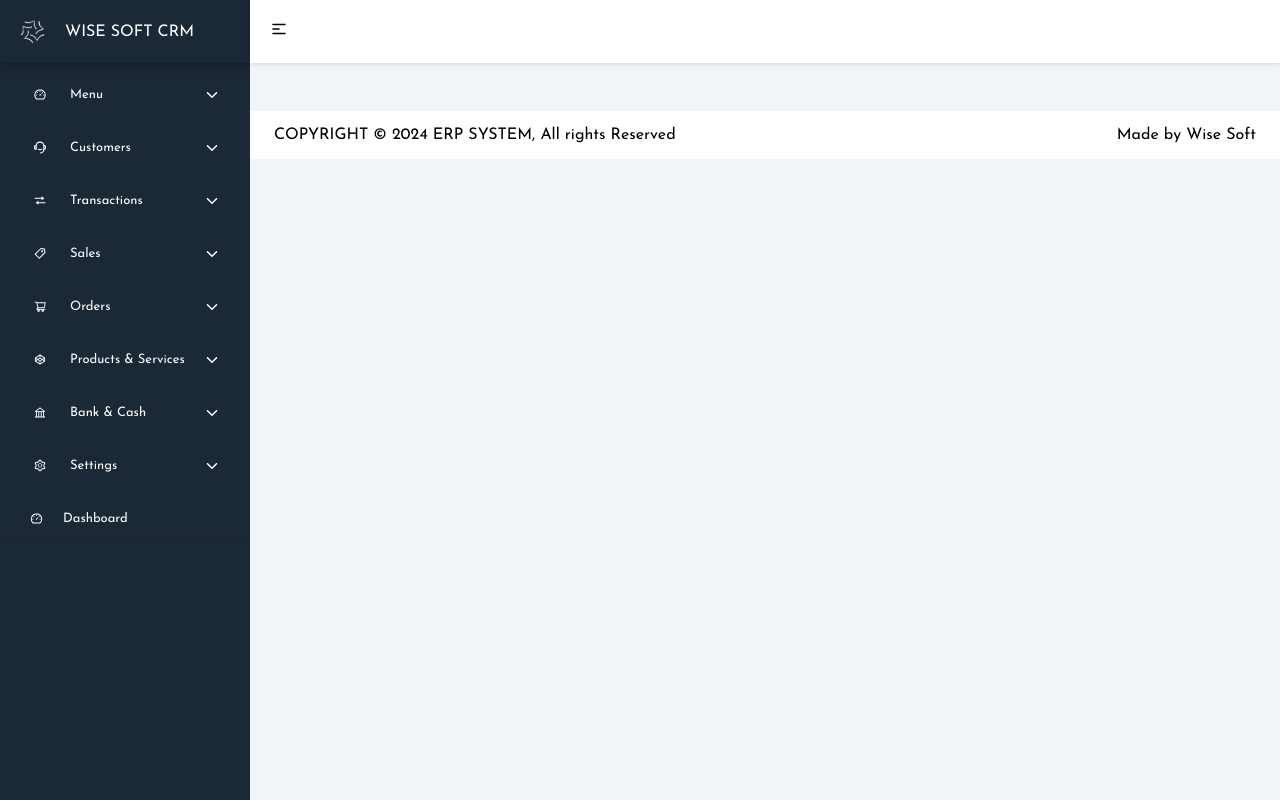
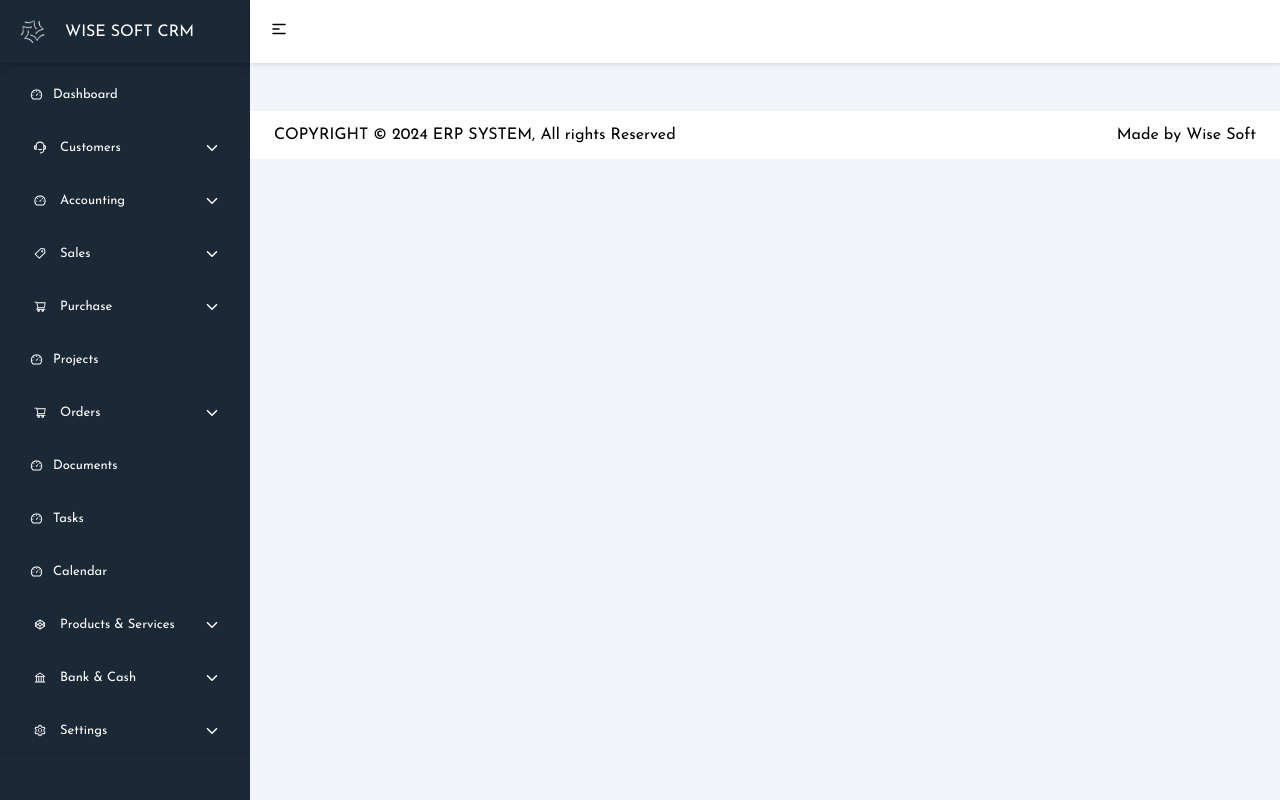
Before and after one commit to ibrahim2375/Customers-Relationship-Management, a React (Vite) app: page / in a window 1280 px wide. Built offline with nearby package versions, Linux system fonts and the light colour scheme.

Commit message:
up links

```diff
--- a/src/components/dropdown/Dropdown.css
+++ b/src/components/dropdown/Dropdown.css
@@ -29,10 +29,9 @@
   align-items: center;
   justify-content: center;
   padding: 15px 0;
-  gap: 20px;
+  gap: 10px;
 }
 .nav-link-title .dropdown-icon {
-  /* font-size: 16px; */
   min-width: 20px;
   color: var(--light-primary-color);
 }
@@ -63,11 +62,6 @@
   gap: 10px;
 }
 
-
 .submenu .submenu-link .dot-icon {
   font-size: medium;
 }
-
-.active-dropdown {
-  background-color: var(--dark-secondary-color);
-}
--- a/src/components/dropdown/Dropdown.jsx
+++ b/src/components/dropdown/Dropdown.jsx
@@ -13,7 +13,7 @@ function Dropdown({ title, Icon, list, isClosed }) {
   return (
     <div className="dropdown">
       <div
-        className={`nav-link ${showList && "active-dropdown"}`}
+        className={`nav-link ${showList && "active-sidebar-link "}`}
         onClick={handleDropdown}
       >
         <div className="nav-link-title">
--- a/src/components/navlink/SlidbarLink.css
+++ b/src/components/navlink/SlidbarLink.css
@@ -1,3 +1,6 @@
 .sidebar-link {
   padding: 0 10px;
 }
+.active-sidebar-link {
+  background-color: var(--dark-secondary-color);
+}
--- a/src/components/navlink/SlidbarLink.jsx
+++ b/src/components/navlink/SlidbarLink.jsx
@@ -1,14 +1,17 @@
 /* eslint-disable react/prop-types */
+import { Link, useLocation } from "react-router-dom";
 //css style
-import { Link } from "react-router-dom";
 import "./SlidbarLink.css";
 function SlidbarLink({ title, Icon, path }) {
+  const { pathname } = useLocation();
   return (
     <div className="sidebar-link">
-      <Link to={path} className="nav-link">
+      <Link
+        to={path}
+        className={`nav-link ${pathname === path && "active-sidebar-link"}`}
+      >
         <div className="nav-link-title">
           <Icon />
-          {/* <img className="dropdown-icon" src={`/icons/${icon}`} alt="icon" /> */}
           <span>{title}</span>
         </div>
       </Link>
--- a/src/data.js
+++ b/src/data.js
@@ -1,42 +1,14 @@
 //icon
 import { AiOutlineSetting, AiOutlineTag, AiOutlineDashboard, AiOutlineShoppingCart, AiOutlineCodepen, AiOutlineBank } from "react-icons/ai";
 import { RiCustomerService2Line } from "react-icons/ri";
-import { BiTransfer } from "react-icons/bi";
-import { LuCircleDotDashed } from "react-icons/lu";
-// cart boxes icons
-// import { FaRegChartBar } from "react-icons/fa";
+
 // pages data
 export const menu_links = [
     {
         id: 0,
-        title: "Menu",
+        title: "Dashboard",
         icon: AiOutlineDashboard,
-        list: [
-            {
-                id: 0,
-                page: "Dashboard",
-                path: "/dashboard",
-                icon: LuCircleDotDashed
-            },
-            {
-                id: 1,
-                page: "Companies",
-                path: "/companies",
-                icon: LuCircleDotDashed
-            },
-            {
-                id: 2,
-                page: "Calendar",
-                path: "/calendar",
-                icon: LuCircleDotDashed
-            },
-            {
-                id: 3,
-                page: "Documents",
-                path: "/documents",
-                icon: LuCircleDotDashed
-            },
-        ]
+        path: "/dashboard",
     },
 
     {
@@ -48,57 +20,93 @@ export const menu_links = [
                 id: 0,
                 page: "Add Customer",
                 path: "/add-customers",
-                icon: LuCircleDotDashed
+
             },
             {
                 id: 1,
                 page: "List Customers",
                 path: "/list-customers",
-                icon: LuCircleDotDashed
+
             },
             {
                 id: 2,
+                page: "Companies",
+                path: "/companies",
+
+            },
+            {
+                id: 3,
                 page: "Groups",
                 path: "/groups",
-                icon: LuCircleDotDashed
+
+            },
+            {
+                id: 4,
+                page: "Files",
+                path: "/files",
+
             }
         ]
     },
     {
         id: 2,
-        title: "Transactions",
-        icon: BiTransfer,
+        title: "Accounting",
+        icon: AiOutlineDashboard,
         list: [
             {
                 id: 0,
                 page: "New Desposit",
                 path: "/new-desposit",
-                icon: LuCircleDotDashed
+
             },
             {
                 id: 1,
                 page: "New Expense",
                 path: "/new-expense",
-                icon: LuCircleDotDashed
+
             },
             {
                 id: 2,
                 page: "Transfer",
                 path: "/transfer",
-                icon: LuCircleDotDashed
+
             },
             {
                 id: 3,
-                page: "View Transactions",
-                path: "/transactions",
-                icon: LuCircleDotDashed
+                page: "Bills",
+                path: "/transfer",
+
             },
             {
                 id: 4,
+                page: "View Transactions",
+                path: "/transactions",
+
+            },
+            {
+                id: 5,
                 page: "Balance Sheet",
                 path: "/balance-sheet",
-                icon: LuCircleDotDashed
+
             },
+            {
+                id: 6,
+                page: "Accounts",
+                path: "/accounts",
+
+            },
+            {
+                id: 7,
+                page: "New Account",
+                path: "/accounts/new-account",
+
+            },
+            {
+                id: 8,
+                page: "Assets",
+                path: "/assets",
+
+            }
         ]
     },
     {
@@ -110,48 +118,75 @@ export const menu_links = [
                 id: 0,
                 page: "Invoices",
                 path: "/invoices",
-                icon: LuCircleDotDashed
+
             },
             {
                 id: 1,
                 page: "New Invoice",
-                path: "/new-invoice",
-                icon: LuCircleDotDashed
+                path: "/invoices/new-invoice",
+
             },
             {
                 id: 2,
-                page: "Recurring Invoice",
-                path: "/recurring-invoice",
-                icon: LuCircleDotDashed
+                page: "Recurring Invoices",
+                path: "/recurring-invoices",
+
             },
             {
                 id: 3,
                 page: "New Recurring Invoice",
-                path: "/new-invoice",
-                icon: LuCircleDotDashed
+                path: "/recurring-invoices/new-invoice",
+
             },
             {
                 id: 4,
                 page: "Quotes",
                 path: "/quotes",
-                icon: LuCircleDotDashed
+
             },
             {
                 id: 5,
                 page: "Create New Quote",
-                path: "/new-quote",
-                icon: LuCircleDotDashed
+                path: "/quotes/new-quote",
+
             },
             {
                 id: 6,
                 page: "Payment",
                 path: "/payment",
-                icon: LuCircleDotDashed
+
             },
         ]
     },
     {
         id: 4,
+        title: "Purchase",
+        icon: AiOutlineShoppingCart,
+        list: [
+            {
+                id: 0,
+                page: "Purchase Orders",
+                path: "/purchases",
+
+            },
+            {
+                id: 1,
+                page: "NewPurchase Orders",
+                path: "/purchases/new-purchase",
+
+            },
+
+        ]
+    },
+    {
+        id: 5,
+        title: "Projects",
+        icon: AiOutlineDashboard,
+        path: "/projects",
+    },
+
+    {
+        id: 6,
         title: "Orders",
         icon: AiOutlineShoppingCart,
         list: [
@@ -159,19 +194,37 @@ export const menu_links = [
                 id: 0,
                 page: "List All Orders",
                 path: "/list-orders",
-                icon: LuCircleDotDashed
+
             },
             {
                 id: 1,
                 page: "Add New Order",
                 path: "/new-order",
-                icon: LuCircleDotDashed
+
             },
 
         ]
     },
     {
-        id: 5,
+        id: 7,
+        title: "Documents",
+        icon: AiOutlineDashboard,
+        path: "/documents",
+    },
+    {
+        id: 8,
+        title: "Tasks",
+        icon: AiOutlineDashboard,
+        path: "/tsaks",
+    },
+    {
+        id: 9,
+        title: "Calendar",
+        icon: AiOutlineDashboard,
+        path: "/calendar",
+    },
+    {
+        id: 10,
         title: "Products & Services",
         icon: AiOutlineCodepen,
         list: [
@@ -179,30 +232,30 @@ export const menu_links = [
                 id: 0,
                 page: "Products",
                 path: "/products",
-                icon: LuCircleDotDashed
+
             },
             {
                 id: 1,
                 page: "New Product",
-                path: "/new-product",
-                icon: LuCircleDotDashed
+                path: "/products/new-product",
+
             },
             {
                 id: 2,
                 page: "Services",
                 path: "/services",
-                icon: LuCircleDotDashed
+
             },
             {
                 id: 3,
                 page: "New Service",
-                path: "/new-service",
-                icon: LuCircleDotDashed
+                path: "/services/new-service",
+
             },
         ]
     },
     {
-        id: 6,
+        id: 11,
         title: "Bank & Cash",
         icon: AiOutlineBank,
         list: [
@@ -210,24 +263,24 @@ export const menu_links = [
                 id: 0,
                 page: "New Account",
                 path: "/new-account",
-                icon: LuCircleDotDashed
+
             },
             {
                 id: 1,
                 page: "List Accounts",
                 path: "/list-accounts",
-                icon: LuCircleDotDashed
+
             },
             {
                 id: 2,
                 page: "Account Balances",
                 path: "/account-balances",
-                icon: LuCircleDotDashed
+
             },
         ]
     },
     {
-        id: 7,
+        id: 12,
         title: "Settings",
         icon: AiOutlineSetting,
         list: [
@@ -235,28 +288,23 @@ export const menu_links = [
                 id: 0,
                 page: "General Settings",
                 path: "/settings/general",
-                icon: LuCircleDotDashed
+
             },
             {
                 id: 1,
                 page: "Staff",
                 path: "/settings/staff",
-                icon: LuCircleDotDashed
+
             },
             {
                 id: 2,
                 page: "Roles",
                 path: "/settings/roles",
-                icon: LuCircleDotDashed
+
             },
         ]
     },
-    {
-        id: 8,
-        title: "Dashboard",
-        icon: AiOutlineDashboard,
-        path: "/dashboard",
-    },
+
 
 ];
 
--- a/src/global.css
+++ b/src/global.css
@@ -12,7 +12,7 @@
   --dark-primary-color: #1b2836;
   /* --dark-secondary-color: #0f172a;#7367f0 */
   --dark-secondary-color: #7367f0;
-  --dark-menu-bg-hover: #0f172a;
+  --dark-menu-bg-hover: #16202c;
   --dark-text-color: #fff;
   /* *****text***** */
   --muted-text-color: #ccc;
@@ -35,6 +35,11 @@ body {
   font-family: "Josefin Sans", sans-serif;
 }
 /* ==============global classes============== */
+/* this for react router dom navlink class  submenu*/
 .active {
   font-weight: bold;
 }
+/* for active menu selected */
+.active-sidebar-link {
+  background-color: var(--dark-secondary-color);
+}
```
